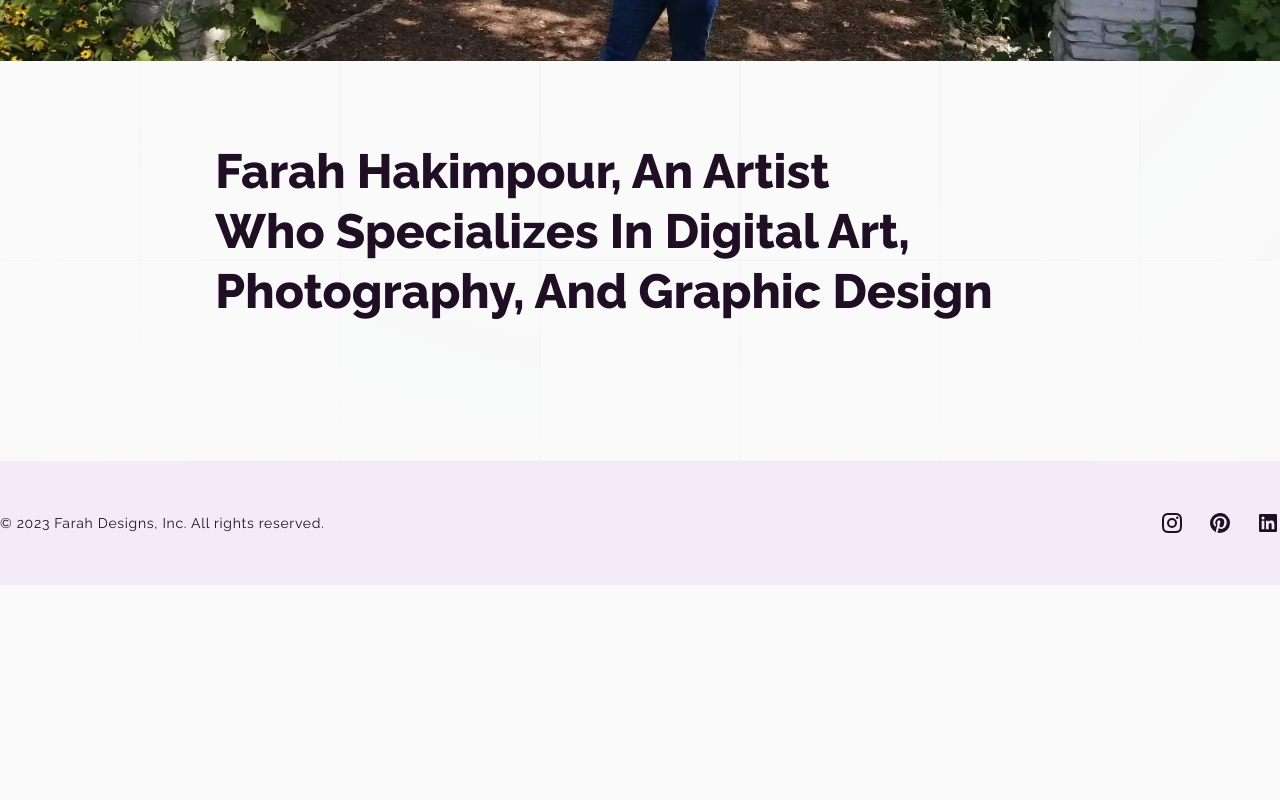
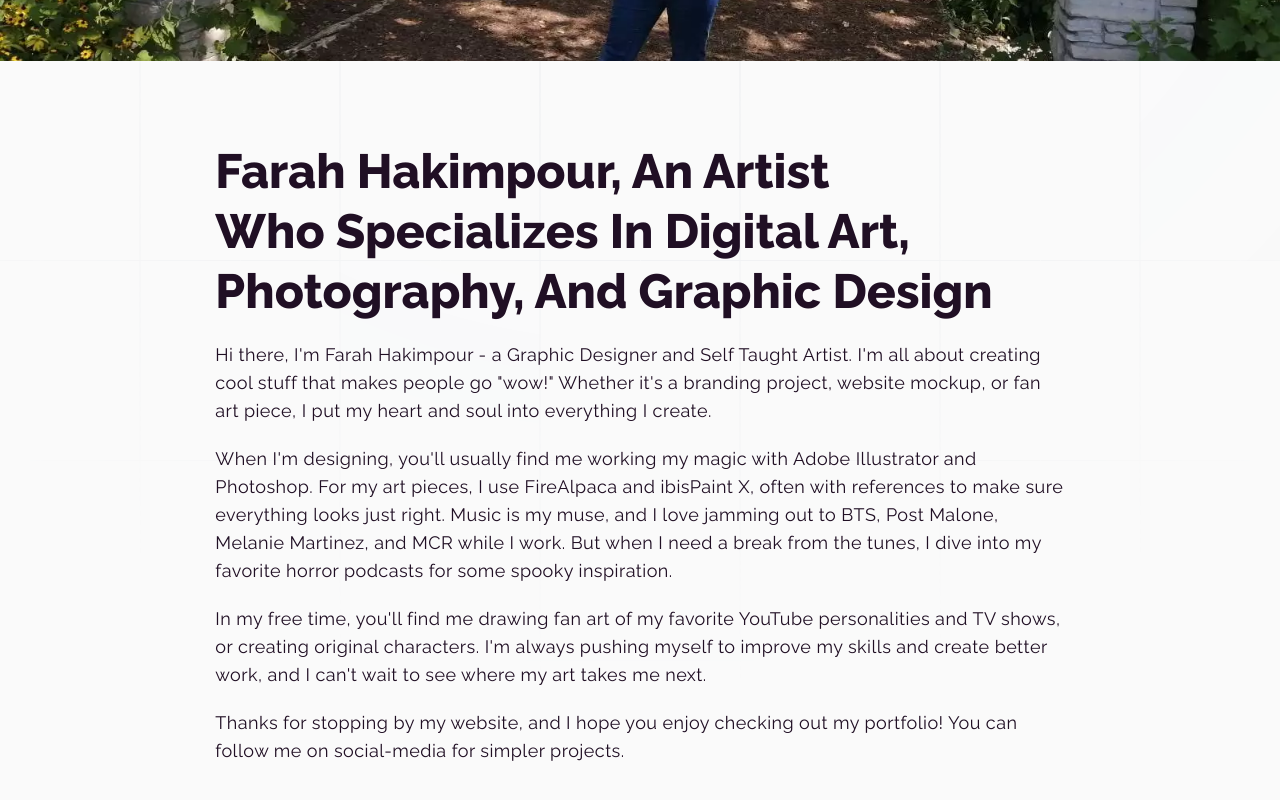
Before and after one commit to Justin-Bento/farah-hakimpour, a Next.js app: page /about in a window 1280 px wide. Shown: the part 420-1220 px from the top of the page. Before the commit the page ends 1005 px from the top, so only its background shows below. Built offline with nearby package versions, Linux system fonts and the light colour scheme; no server answers.

Commit message:
included content for farah

```diff
--- a/src/pages/about.tsx
+++ b/src/pages/about.tsx
@@ -39,8 +39,14 @@ export default function About() {
         <div className="relative w-full bg-primary-300 aspect-video  lg:aspect-[16/5] rounded-b-2xl">
           <Image fill src="/media/about-page.webp" alt="picture of farah" className="object-cover" />
         </div>
-        <article className=" max-w-[90ch] mx-auto my-8 lg:my-16 space-y-4 p-4">
+        <article className=" max-w-[90ch] mx-auto my-8 lg:my-16 p-4">
           <h1 className="text-4xl font-extrabold lg:leading-tight tracking-normal scroll-m-20 [text-wrap:balance] capitalize lg:text-5xl">Farah Hakimpour, an artist who specializes in digital art, photography, and graphic design</h1>
+          <div className="my-5 space-y-5 text-lg leading-7 tracking-wide">
+            <p>Hi there, I&#39;m Farah Hakimpour - a Graphic Designer and Self Taught Artist. I&#39;m all about creating cool stuff that makes people go &#34;wow!&#34; Whether it&#39;s a branding project, website mockup, or fan art piece, I put my heart and soul into everything I create.</p>
+            <p>When I&#39;m designing, you&#39;ll usually find me working my magic with Adobe Illustrator and Photoshop. For my art pieces, I use FireAlpaca and ibisPaint X, often with references to make sure everything looks just right. Music is my muse, and I love jamming out to BTS, Post Malone, Melanie Martinez, and MCR while I work. But when I need a break from the tunes, I dive into my favorite horror podcasts for some spooky inspiration.</p>
+            <p>In my free time, you&#39;ll find me drawing fan art of my favorite YouTube personalities and TV shows, or creating original characters. I&#39;m always pushing myself to improve my skills and create better work, and I can&#39;t wait to see where my art takes me next.</p>
+            <p>Thanks for stopping by my website, and I hope you enjoy checking out my portfolio! You can follow me on social-media for simpler projects.</p>
+          </div>
         </article>
       </section>
     </>
```
